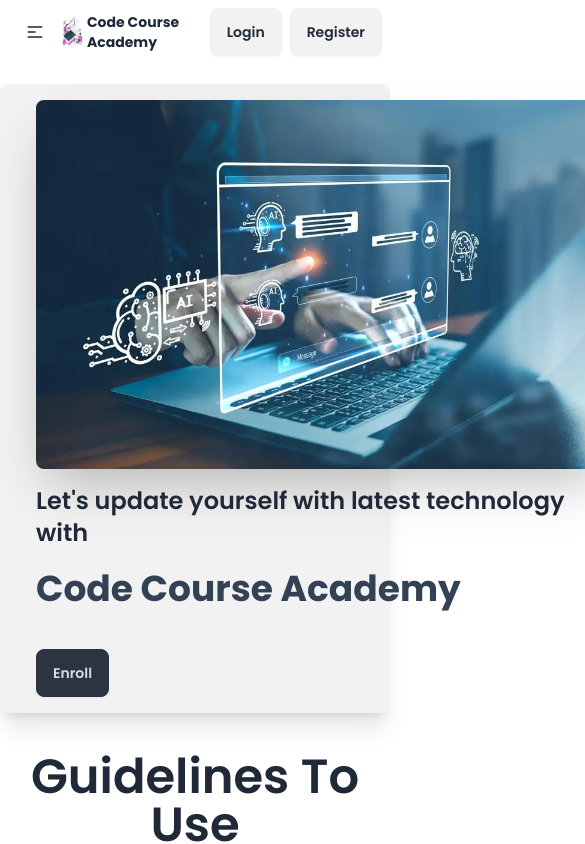
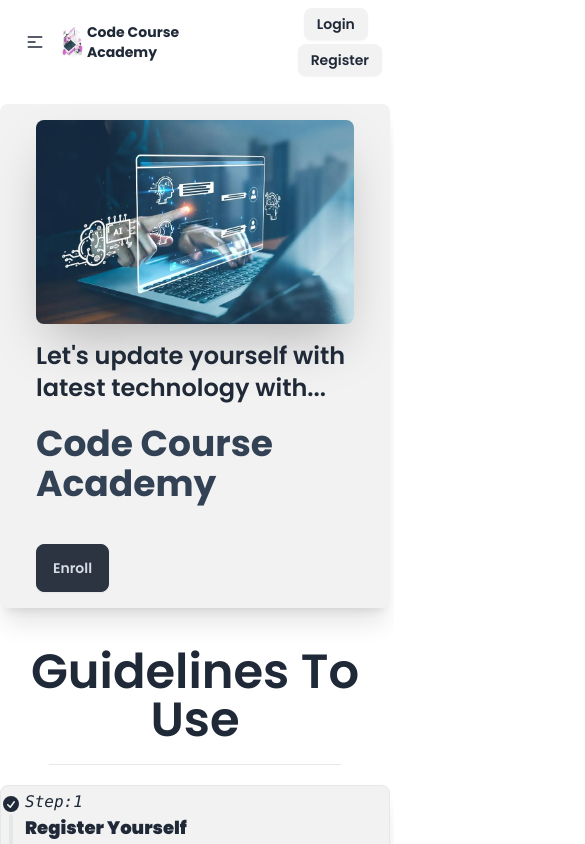
Before and after one commit to TareqSefati/code-course-academy-ui, a React (Vite) app: page / in a window 390 px wide. Shown: the top 844 px of the page, 585 px wide, since content can reach past the window. Built offline with nearby package versions, Linux system fonts and the light colour scheme; no server answers; a web font is replaced by a local one.

Commit message:
Fix: Resolve banner and Login & Register button responsiveness for small devices.

```diff
--- a/src/components/Banner.jsx
+++ b/src/components/Banner.jsx
@@ -1,18 +1,18 @@
 import { Link } from "react-router-dom";
 
 export default function Banner() {
-  return (
-    <section>
+	return (
+		<section>
 			<div className="hero bg-base-200 shadow-xl rounded-lg mt-5 px-5">
 				<div className="hero-content flex-col lg:flex-row-reverse">
 					<img
 						src="/images/banner-3.webp"
-						className="max-w-xl rounded-lg shadow-2xl"
+						className="lg:max-w-xl md:max-w-lg rounded-lg shadow-2xl"
 					/>
 					<div className="space-y-10">
                         <div>
                             <div className="text-2xl font-semibold">
-                                Let&apos;s update yourself with latest technology with<br />
+                                Let&apos;s update yourself with latest technology with...<br />
                             </div>
                             <div className="mt-5 text-4xl font-bold text-slate-700">
 								Code Course Academy
@@ -24,6 +24,50 @@ export default function Banner() {
 					</div>
 				</div>
 			</div>
+
+            {/* This immediate following code has problem of z indexing with drop dwon menu */}
+			{/* <div className="shadow-xl mt-5 relative before:absolute before:w-full before:h-full before:inset-0 before:bg-black before:opacity-50 before:z-10">
+				<img
+					src="/images/banner-3.webp"
+					alt="Banner Image"
+					className="absolute inset-0 w-full h-full object-cover"
+				/>
+
+				<div className="min-h-[350px] relative z-50 h-full max-w-6xl mx-auto flex flex-col justify-center items-center text-center text-white p-6">
+					<h2 className="sm:text-4xl text-2xl font-bold mb-6">
+                        Code Course Academy
+					</h2>
+					<p className="sm:text-lg text-base text-center text-gray-200">
+                        Let&apos;s update yourself with latest technology today!
+					</p>
+
+					<button
+						type="button"
+						className="mt-12 bg-transparent text-white text-base py-3 px-6 border border-white rounded-lg hover:bg-white hover:text-black transition duration-300"
+					>
+						Enroll
+					</button>
+				</div>
+			</div> */}
+
+			{/* <div
+				className="hero"
+				style={{
+					backgroundImage:
+						"url(/images/banner-3.webp)",
+				}}
+			>
+				<div className="hero-overlay bg-opacity-60"></div>
+				<div className="hero-content text-neutral-content text-center">
+					<div className="max-w-md">
+						<h1 className="mb-5 text-5xl font-bold">Code Course Academy</h1>
+						<p className="mb-5">
+                        Let&apos;s update yourself with latest technology
+						</p>
+						<Link><a className="btn btn-neutral">Enroll</a></Link>
+					</div>
+				</div>
+			</div> */}
 		</section>
-  )
+	);
 }
--- a/src/components/shared/Navbar.jsx
+++ b/src/components/shared/Navbar.jsx
@@ -96,9 +96,9 @@ export default function Navbar() {
                                 <button onClick={handleSignOut}><a className="btn btn-sm btn-outline btn-error">Logout</a></button>
                             </div>
                         ):(
-                            <div className="space-x-2">
-                                <Link to={ROUTES.LOGIN}><a className="btn">Login</a></Link>
-                                <Link to={ROUTES.REGISTER}><a className="btn">Register</a></Link>
+                            <div className="space-x-2 flex gap-1 flex-col items-center md:flex-row">
+                                <Link to={ROUTES.LOGIN}><a className="btn btn-sm md:btn">Login</a></Link>
+                                <Link to={ROUTES.REGISTER}><a className="btn btn-sm md:btn">Register</a></Link>
                             </div>
                         )
                     }
```
